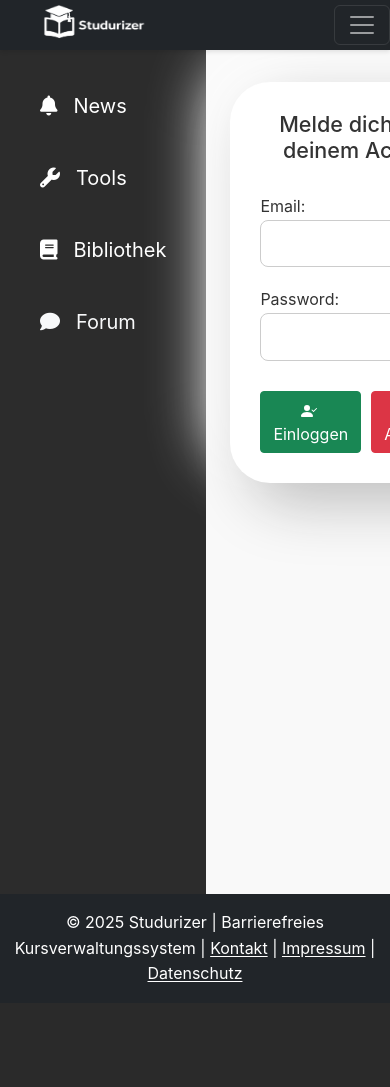
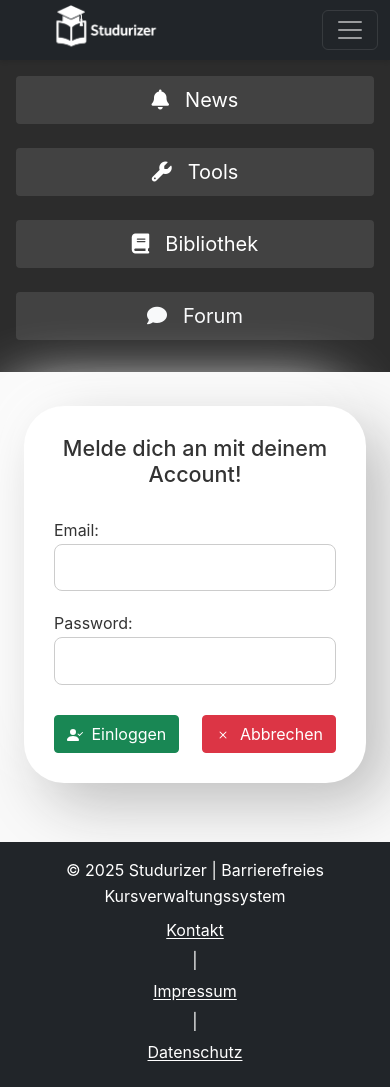
Before and after one commit to Johann110/Studurizer-Fallstudie-Software-Engineering, a Django app: page /accounts/login/ in a window 390 px wide; the page is wider, and only the part inside the window is pictured. Before the commit the page ends 982 px from the top of that part, so only its background shows below. Run offline with Django 5.2, Linux system fonts and the light colour scheme; some libraries are stand-ins or nearby versions.

Commit message:
UI improvments for mobile

```diff
--- a/static/css/style.css
+++ b/static/css/style.css
@@ -30,6 +30,12 @@ body {
 
 main {
     flex: 1;
+}
+
+/* Allgemeine responsive Anpassungen */
+.img-fluid {
+    max-width: 100%;
+    height: auto;
 }
 
 /* Barrierefreiheit: Versteckter Skip-Link, der beim Fokussieren sichtbar wird */
@@ -109,10 +115,42 @@ select:focus,
     border-top: 1px solid rgba(0, 0, 0, 0.1);
 }
 
-
 /* ---- Responsive Anpassungen ---- */
 
-@media (max-width: 768px) {
+@media (max-width: 991.98px) {
+    /* Hauptlayout auf mobilen Geräten */
+    .main-content-wrapper {
+        flex-direction: column !important;
+    }
+
+    /* Seitenleiste auf mobilen Geräten */
+    .sidebar {
+        width: 100% !important;
+        min-height: auto !important;
+        padding: 0.5rem 1rem !important;
+    }
+
+    .sidebar ul.nav {
+        display: flex;
+        flex-wrap: wrap;
+        justify-content: space-around;
+    }
+
+    .sidebar .nav-item {
+        margin: 0.5rem;
+        width: auto;
+    }
+
+    .sidebar .nav-link {
+        padding: 0.5rem 1rem;
+        border-radius: 0.25rem;
+        background-color: rgba(255, 255, 255, 0.1);
+        width: auto;
+        text-align: center;
+        justify-content: center;
+    }
+
+    /* Verbesserte Komponentendarstellung */
     .navbar .btn-group {
         width: 100%;
         margin-top: 1rem;
@@ -120,6 +158,61 @@ select:focus,
 
     .action-buttons .btn {
         margin-bottom: 0.5rem;
+        width: 100%;
+    }
+
+    /* Footer-Anpassungen */
+    .footer-links a {
+        display: inline-block;
+        margin: 0.25rem 0.5rem;
+    }
+
+    /* Tabellenanpassungen */
+    .table-responsive {
+        margin-bottom: 1rem;
+        overflow-x: auto;
+    }
+}
+
+/* Kleine Geräte wie Smartphones */
+@media (max-width: 576px) {
+    .container {
+        padding-left: 10px;
+        padding-right: 10px;
+    }
+
+    /* Vertikales Menü für sehr kleine Bildschirme */
+    .sidebar ul.nav {
+        flex-direction: column;
+        align-items: stretch;
+    }
+
+    .sidebar .nav-item {
+        width: 100%;
+        margin: 0.25rem 0;
+    }
+
+    /* Anpassungen der Überschriften */
+    h1 {
+        font-size: 1.75rem;
+    }
+
+    h2 {
+        font-size: 1.5rem;
+    }
+
+    h3 {
+        font-size: 1.25rem;
+    }
+
+    /* Kurskarten auf kleinen Geräten */
+    .card {
+        margin-bottom: 1rem;
+    }
+
+    /* Optimierungen für das Dropdown-Menü */
+    .dropdown-menu {
+        position: static !important;
         width: 100%;
     }
 }
@@ -167,7 +260,6 @@ a:not(.btn):not(.badge):not(.navbar-brand):not(.dropdown-item):hover {
     background-color: rgba(0, 86, 179, 0.05);
 }
 
-
 .list-group-item.active {
     background-color: #0d6efd;
     color: white;
@@ -194,7 +286,6 @@ a:not(.btn):not(.badge):not(.navbar-brand):not(.dropdown-item):hover {
     transition: background-color 0.2s ease !important;
 }
 
-
 .same-size {
     height: 22rem;
 }
--- a/templates/base.html
+++ b/templates/base.html
@@ -13,13 +13,52 @@
     <link rel="stylesheet" href={% static 'css/style.css' %}>
     <script src="{% static 'libs/jquery.js' %}"></script>
     <link rel="stylesheet" href="https://cdnjs.cloudflare.com/ajax/libs/font-awesome/6.5.0/css/all.min.css">
+    <style>
+        /* Responsive Styles */
+        @media (max-width: 991.98px) {
+            .sidebar {
+                width: 100% !important;
+                min-height: auto !important;
+                position: static !important;
+            }
+
+            .sidebar ul.nav {
+                display: flex;
+                flex-wrap: wrap;
+                justify-content: center;
+            }
+
+            .sidebar .nav-item {
+                margin: 0 10px 10px 0;
+            }
+
+            .main-content-wrapper {
+                flex-direction: column !important;
+            }
+
+            .footer-links a {
+                display: block;
+                margin: 5px 0;
+            }
+
+            /* Show horizontal scrolling on tables */
+            .table-responsive {
+                overflow-x: auto;
+            }
+        }
+    </style>
     {% block extra_head %}{% endblock %}
 </head>
 <body>
+    <!-- Skip to main content link for screen readers -->
+    <a href="#main-content" class="visually-hidden-focusable">Skip to main content</a>
+
+    <!-- Header/Navbar -->
     <header>
         <nav class="navbar navbar-expand-lg navbar-dark bg-dark" style="margin: 0; padding: 0; width: 100%; z-index: 10000">
+            <div class="container-fluid">
                 <a class="navbar-brand" href="{% url "home" %}" style="margin-left: 1rem">
-            <img src="{% static 'images/logo.png' %}" alt="Studurizer Logo" height="40" width="150" style="object-fit: fill; filter: brightness(0) invert(1);">
+                    <img src="{% static 'images/logo.png' %}" alt="Studurizer Logo" height="40" class="img-fluid" style="max-width: 150px; object-fit: fill; filter: brightness(0) invert(1);">
                 </a>
                 <button class="navbar-toggler" type="button" data-bs-toggle="collapse" data-bs-target="#navbarMain"
                         aria-controls="navbarMain" aria-expanded="false" aria-label="Toggle navigation">
@@ -37,8 +76,7 @@
                             </li>
                             {% if user|is_group:"Teacher" or user.is_staff %}
                                 <li class="nav-item">
-                            <a class="nav-link text-decoration-none" href="{% url 'create_course' %}">Kurs
-                                anlegen</a>
+                                    <a class="nav-link text-decoration-none" href="{% url 'create_course' %}">Kurs anlegen</a>
                                 </li>
                             {% endif %}
                             <li class="nav-item dropdown" style="margin-left: 1rem">
@@ -79,43 +117,47 @@
                         {% endif %}
                     </ul>
                 </div>
+            </div>
         </nav>
     </header>
+
     <div class="d-flex" style="min-height: 100vh; flex-direction: column; margin-top: 0">
-        <div class="d-flex flex-grow-1">
-            <nav class="p-4" style="width: 14rem; background-color: #2c2c2c; min-height: 100vh; ">
+        <div class="d-flex flex-grow-1 main-content-wrapper">
+            <!-- Sidebar Navigation -->
+            <nav class="p-4 sidebar" style="width: 14rem; background-color: #2c2c2c; min-height: 100vh;">
                 <ul class="nav flex-column mt-2">
                     <li class="nav-item mb-4">
                         <a class="nav-link text-white text-decoration-none fs-5 d-flex align-items-center gap-3"
                            href="{% url 'news' %}">
                             <i class="fa-solid fa-bell"></i>
-                            News
+                            <span>News</span>
                         </a>
                     </li>
                     <li class="nav-item mb-4">
                         <a class="nav-link text-white text-decoration-none fs-5 d-flex align-items-center gap-3"
                            href="{% url 'tools' %}">
                             <i class="fa-solid fa-wrench"></i>
-                            Tools
+                            <span>Tools</span>
                         </a>
                     </li>
                     <li class="nav-item mb-4">
                         <a class="nav-link text-white text-decoration-none fs-5 d-flex align-items-center gap-3"
                            href="{% url 'library' %}">
                             <i class="fa-solid fa-book"></i>
-                            Bibliothek
+                            <span>Bibliothek</span>
                         </a>
                     </li>
                     <li class="nav-item mb-4">
                         <a class="nav-link text-light disabled text-decoration-none fs-5 d-flex align-items-center gap-3"
                            href="#">
                             <i class="fa-solid fa-comment"></i>
-                            Forum
+                            <span>Forum</span>
                         </a>
                     </li>
                 </ul>
             </nav>
 
+            <!-- Main Content -->
             <main class="flex-grow-1 p-4" id="main-content">
                 {% block content %}
                     <div class="bg-light p-4 shadow-sm rounded">
@@ -123,11 +165,19 @@
                 {% endblock %}
             </main>
         </div>
+
+        <!-- Footer -->
         <footer class="bg-dark text-center text-white py-3 mt-auto">
-            &copy; {% now "Y" %} Studurizer | Barrierefreies Kursverwaltungssystem |
-            <a href="{% url "contact" %}" class="text-white">Kontakt</a> |
-            <a href="{% url "imprint" %}" class="text-white">Impressum</a> |
-            <a href="{% url "datapolicy" %}" class="text-white">Datenschutz</a>
+            <div class="container">
+                <div class="footer-content">
+                    <p class="mb-2">&copy; {% now "Y" %} Studurizer | Barrierefreies Kursverwaltungssystem</p>
+                    <div class="footer-links">
+                        <a href="{% url "contact" %}" class="text-white mx-2">Kontakt</a> |
+                        <a href="{% url "imprint" %}" class="text-white mx-2">Impressum</a> |
+                        <a href="{% url "datapolicy" %}" class="text-white mx-2">Datenschutz</a>
+                    </div>
+                </div>
+            </div>
         </footer>
     </div>
 
```
Lines whose indentation alone changed are shown as unchanged.
